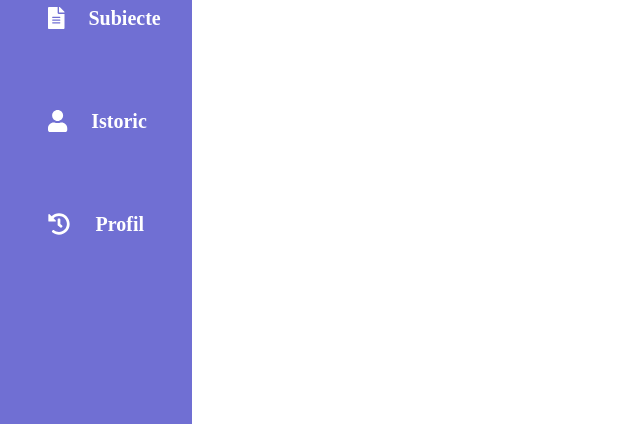
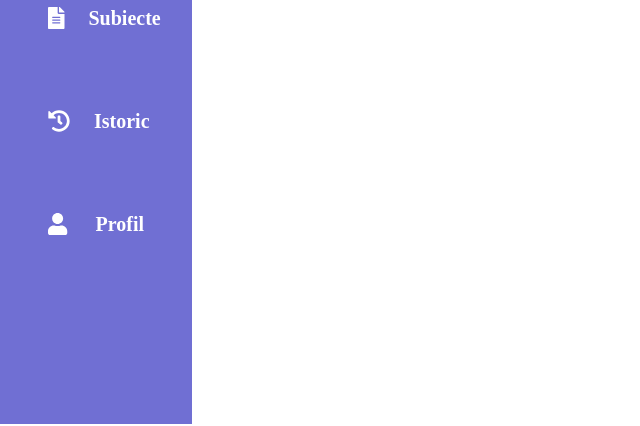
Before and after one commit to Gabjea/10bac, a React (Create React App) app in the folder 10bac/: page / in a window 1280 px wide. Shown: the part 376-802 px from the top of the page, without its empty margins (0-640 px from the left). Built offline with nearby package versions, Linux system fonts and the light colour scheme.

Commit message:
added react router links

```diff
--- a/10bac/src/App.js
+++ b/10bac/src/App.js
@@ -1,12 +1,21 @@
-import './App.css';
-import Nav from './../src/routes/global/Nav/Nav';
+import "./App.css";
+import Nav from "./../src/routes/global/Nav/Nav";
+import { BrowserRouter as Router, Routes, Route } from "react-router-dom";
+import Root from "./routes/Root/Root";
 
 function App() {
-  return (
-    <div className="App">
-      <Nav />
-    </div>
-  );
+	return (
+		<div className="App">
+            <Nav />
+				<Routes>
+					<Route exact path="/" element={<Root />} />
+                    <Route exact path="/subiecte" element={<Root />} />
+                    <Route exact path="/materii" element={<Root />} />
+					<Route exact path="/profil" element={<Root />} />
+                    <Route exact path="/istoric" element={<Root />} />
+				</Routes>
+		</div>
+	);
 }
 
 export default App;
--- a/10bac/src/index.js
+++ b/10bac/src/index.js
@@ -1,11 +1,14 @@
-import React from 'react';
-import ReactDOM from 'react-dom';
-import './index.css';
-import App from './App';
+import React from "react";
+import ReactDOM from "react-dom";
+import "./index.css";
+import App from "./App";
+import { BrowserRouter as Router } from "react-router-dom";
 
 ReactDOM.render(
-  <React.StrictMode>
-    <App />
-  </React.StrictMode>,
-  document.getElementById('root')
+	<React.StrictMode>
+		<Router>
+			<App />
+		</Router>
+	</React.StrictMode>,
+	document.getElementById("root")
 );
--- /dev/null
+++ b/10bac/src/routes/Root/Root.jsx
@@ -0,0 +1,10 @@
+import React from 'react'
+import './Root.css'
+
+export default function Root() {
+    return (
+        <div>
+            root
+        </div>
+    )
+}
--- a/10bac/src/routes/global/Nav/Nav.css
+++ b/10bac/src/routes/global/Nav/Nav.css
@@ -39,6 +39,10 @@
   transition: var(--transition-time);
 }
 
+.Nav a {
+    text-decoration: none;
+}
+
 .Nav .link-container {
   width: 50%;
   margin: 0 auto;
--- a/10bac/src/routes/global/Nav/Nav.jsx
+++ b/10bac/src/routes/global/Nav/Nav.jsx
@@ -1,33 +1,52 @@
-import React from 'react';
-import './Nav.css';
-import profilePic from './../../../assets/profil.jpeg';
-import { FontAwesomeIcon } from '@fortawesome/react-fontawesome';
-import { faBookOpen, faFileAlt, faUser, faHistory } from '@fortawesome/free-solid-svg-icons';
+import React from "react";
+import "./Nav.css";
+import profilePic from "./../../../assets/profil.jpeg";
+import { FontAwesomeIcon } from "@fortawesome/react-fontawesome";
+import {
+	faBookOpen,
+	faFileAlt,
+	faUser,
+	faHistory,
+} from "@fortawesome/free-solid-svg-icons";
+import { Link } from "react-router-dom";
 
 const Nav = () => {
 	const navLinks = [
-    ['Materii', '/materii', faBookOpen],
-    ['Subiecte', '/subiecte', faFileAlt],
-    ['Istoric', '/istoric', faUser],
-    ['Profil', '/profil', faHistory]
+		["Materii", faBookOpen],
+		["Subiecte", faFileAlt],
+		["Istoric", faHistory],
+		["Profil", faUser],
 	];
 
 	return (
 		<div className="Nav">
 			<div className="top">
-        <img src={profilePic} alt="profilePic" className="profile-picture" />
+				<img
+					src={profilePic}
+					alt="profilePic"
+					className="profile-picture"
+				/>
 				<span className="name">Anna Grant</span>
 			</div>
 			<div className="bottom">
-        {navLinks.map(navLink => {
+				{navLinks.map((navLink) => {
 					return (
 						// Router aici
+
+						<Link to={`/${navLink[0].toLocaleLowerCase()}`}>
 							<div className="link">
 								<div className="link-container">
-                <FontAwesomeIcon icon={navLink[2]} size="2x" className="icon" />
-                <div className="link-name">{navLink[0]}</div>
+									<FontAwesomeIcon
+										icon={navLink[1]}
+										size="2x"
+										className="icon"
+									/>
+									<div className="link-name">
+										{navLink[0]}
 									</div>
 								</div>
+							</div>
+						</Link>
 					);
 				})}
 			</div>
```
Also changed, not shown: 10bac/src/routes/Root/Root.css (added). Lines whose indentation alone changed are shown as unchanged.
